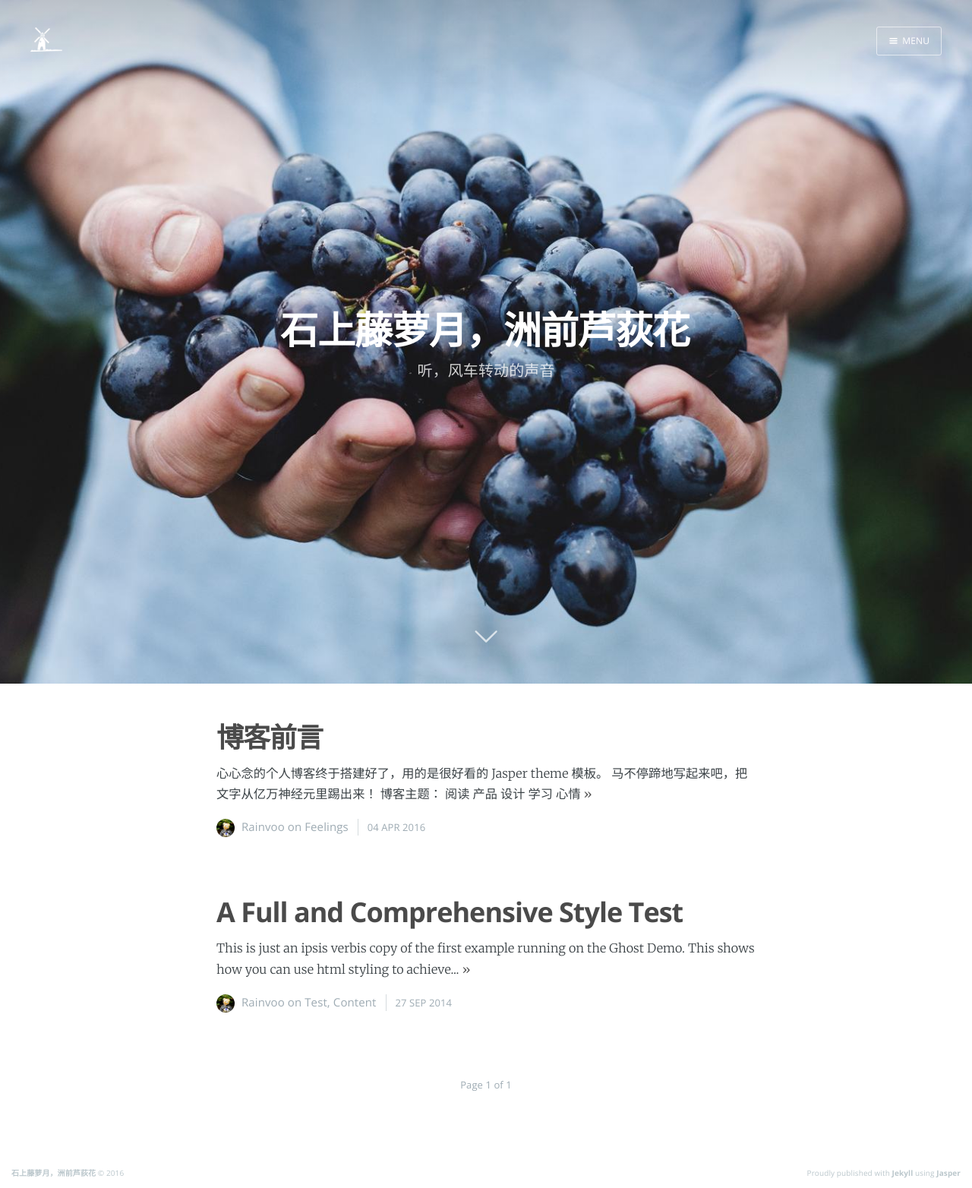
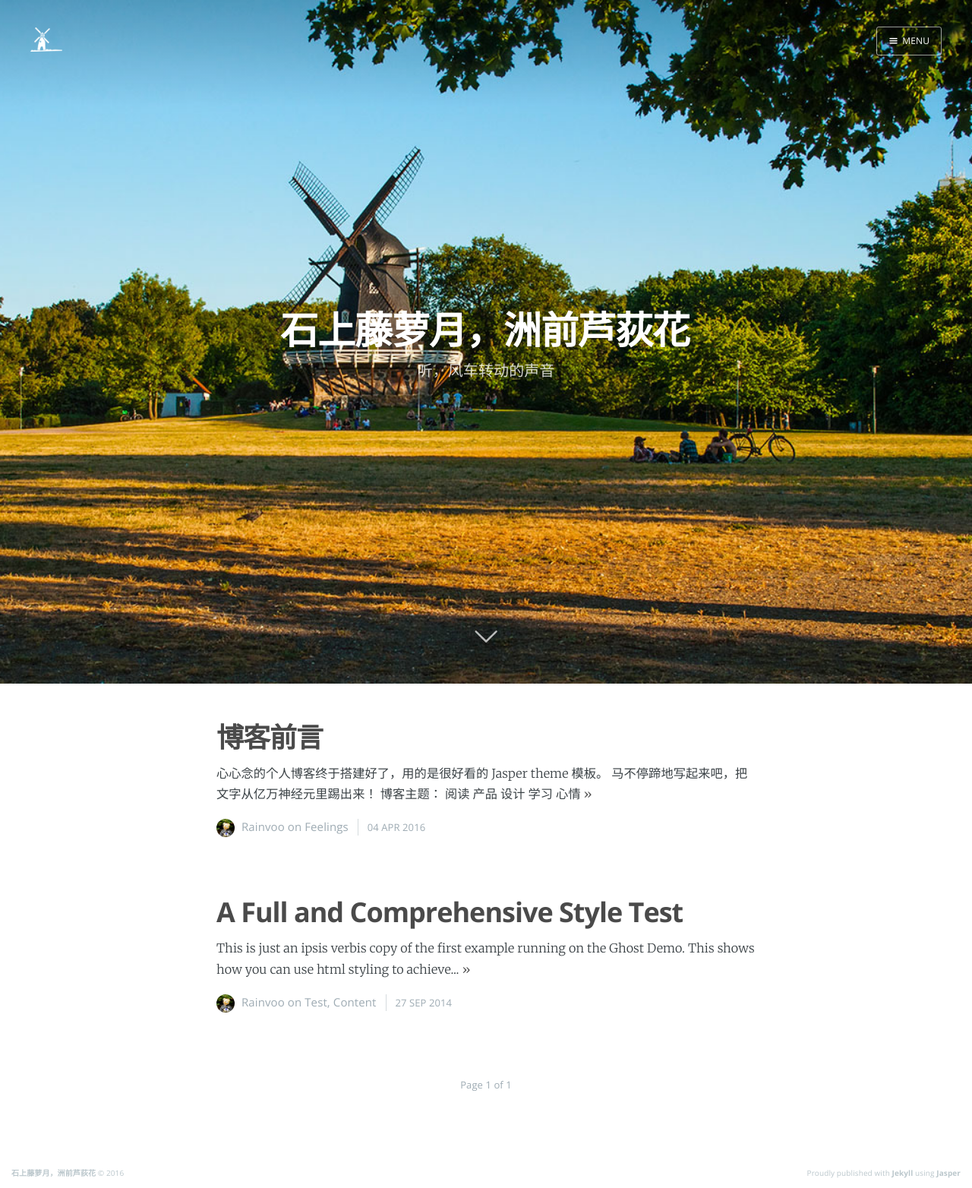
Before and after one commit to Rainvoo/Rainvoo.github.io, a Jekyll site: the page built from index.html, in a window 1280 px wide. Shown: the whole page at 76% size. Built offline with Jekyll 4.4.1, drawn with Linux system fonts in a browser that asks for light colours; nearby versions of some CDN libraries; the list of posts is cut into pages by our own code.

Commit message:
add cover_windmill

```diff
--- a/index.html
+++ b/index.html
@@ -1,7 +1,7 @@
 ---
 layout: default
 title: Write now.
-cover: 'assets/images/cover5.jpg'
+cover: 'assets/images/cover_windmill.jpg'
 class: 'home-template'
 navigation: True
 logo: 'assets/images/ghost.png'
```
Also changed, not shown: assets/images/cover_windmill.jpg (added).
